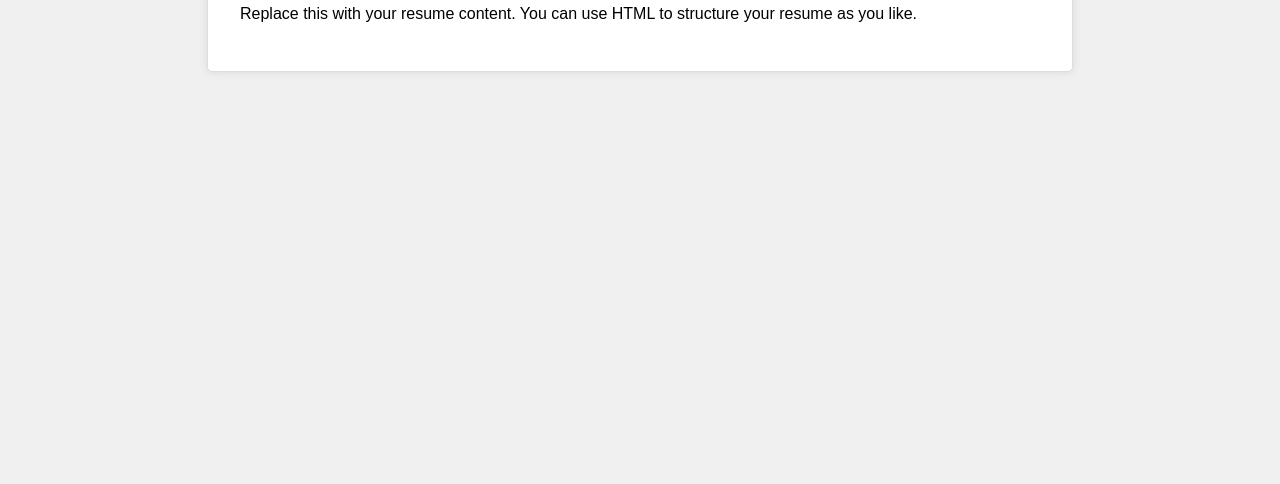
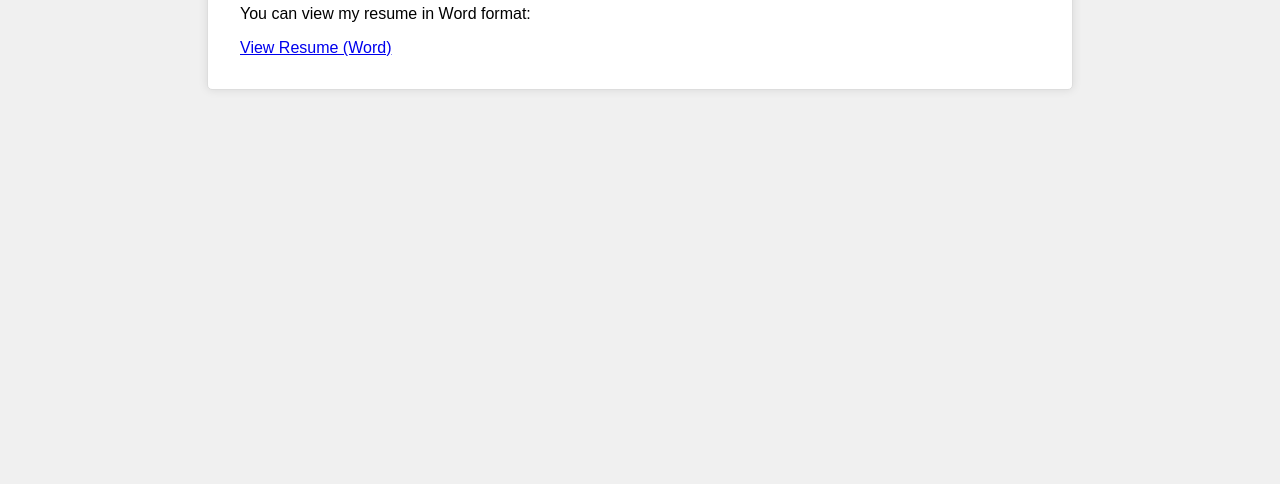
Before and after one commit to Luke-Hauersperger/LukePortfolio, a plain HTML site: page index.html in a window 1280 px wide. Shown: the part 316-800 px from the top of the page. Drawn offline with Linux system fonts and the light colour scheme.

Commit message:
Update index.html

```diff
--- a/index.html
+++ b/index.html
@@ -52,7 +52,8 @@
     </header>
     <div class="container">
         <h2>Resume</h2>
-        <p>Replace this with your resume content. You can use HTML to structure your resume as you like.</p>
+        <p>You can view my resume in Word format:</p>
+        <a href="resume_word.html" target="_blank">View Resume (Word)</a>
     </div>
 </body>
 </html>
```
